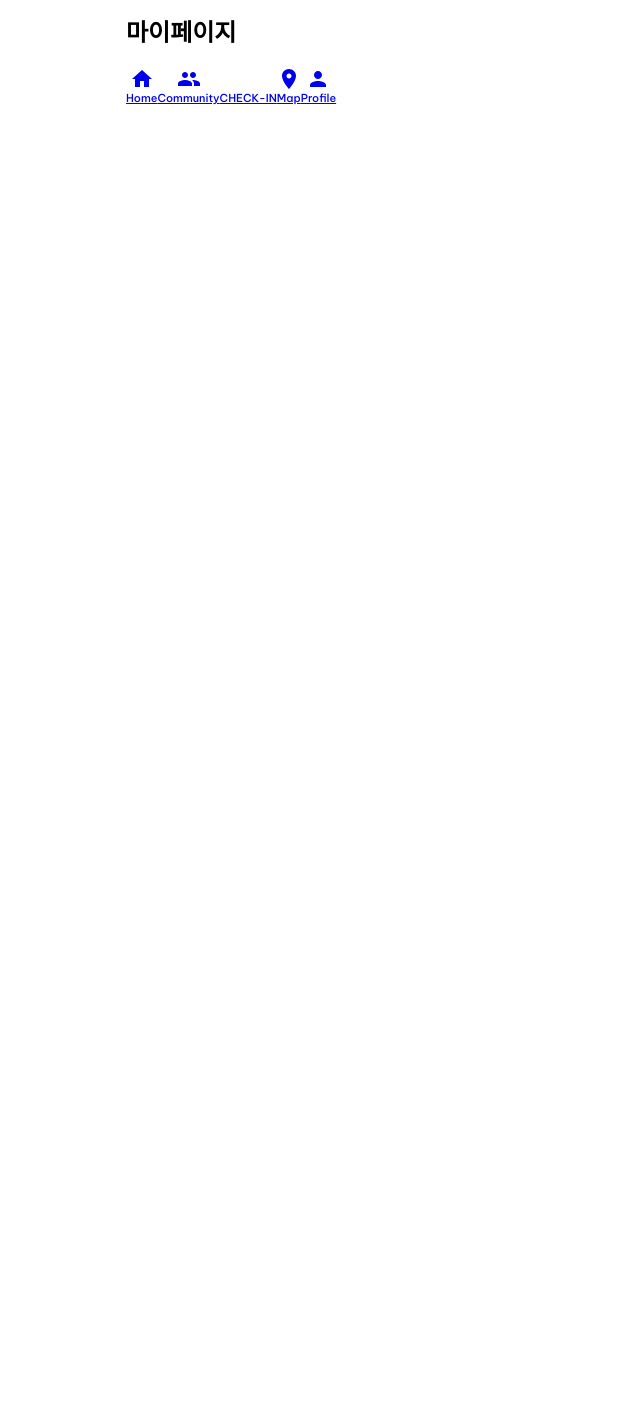
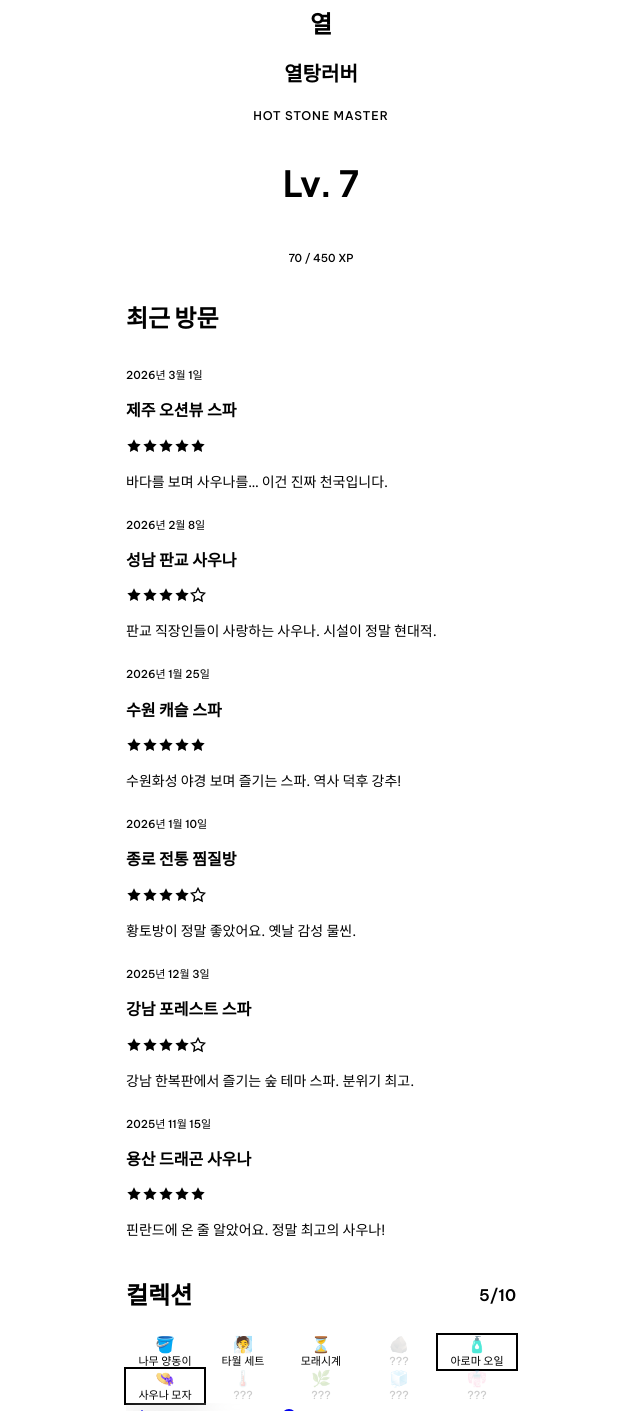
Before and after one commit to tomost-dada/sauna-go, a Next.js app: page /profile in a window 1280 px wide. Shown: the whole page, without its empty margins (319-959 px from the left). Before the commit the page ends 824 px from the top, so only its background shows below. Built offline with nearby package versions, Linux system fonts and the light colour scheme.

Commit message:
feat: implement profile page with sauna log timeline and collection grid

```diff
--- a/app/profile/page.tsx
+++ b/app/profile/page.tsx
@@ -1,7 +1,108 @@
+"use client";
+
+import { useEffect, useState } from "react";
+import { currentUser, checkIns, saunas, collections, COLLECTION_ITEMS_META } from "@/lib/mock-data";
+import { getLevelFromXP, getXPProgress } from "@/lib/utils";
+import ProgressBar from "@/components/ui/ProgressBar";
+import Badge from "@/components/ui/Badge";
+import { Skeleton, SkeletonText } from "@/components/ui/Skeleton";
+import EmptyState from "@/components/ui/EmptyState";
+import SaunaLog from "@/components/profile/SaunaLog";
+import CollectionGrid from "@/components/profile/CollectionGrid";
+
 export default function ProfilePage() {
+  const [loading, setLoading] = useState(true);
+
+  useEffect(() => {
+    const timer = setTimeout(() => setLoading(false), 500);
+    return () => clearTimeout(timer);
+  }, []);
+
+  const levelInfo = getLevelFromXP(currentUser.xp);
+  const xpProgress = getXPProgress(currentUser.xp);
+
+  const userCheckIns = checkIns
+    .filter((c) => c.userId === currentUser.id)
+    .sort((a, b) => new Date(b.visitedAt).getTime() - new Date(a.visitedAt).getTime());
+
+  const unlockedCount = collections.filter(
+    (c) => c.userId === currentUser.id && c.unlockedAt !== null
+  ).length;
+  const totalCount = COLLECTION_ITEMS_META.length;
+
+  const userCollections = collections.filter((c) => c.userId === currentUser.id);
+
+  if (loading) {
+    return (
+      <div className="pb-24">
+        {/* Skeleton profile header */}
+        <div className="p-6 flex flex-col items-center">
+          <Skeleton className="w-16 h-16 rounded-full" />
+          <SkeletonText className="w-32 mt-3" />
+          <SkeletonText className="w-24 mt-2" />
+          <SkeletonText className="w-full mt-2" />
+          <SkeletonText className="w-20 mt-1" />
+        </div>
+
+        {/* Skeleton timeline rows */}
+        <div className="px-6 mt-8">
+          <SkeletonText className="w-24 mb-4" />
+          <div className="flex flex-col gap-4">
+            {[1, 2, 3].map((i) => (
+              <div key={i} className="flex gap-4">
+                <div className="flex flex-col items-center">
+                  <Skeleton className="w-3 h-3 rounded-full flex-shrink-0 mt-1.5" />
+                  {i < 3 && <div className="w-0.5 flex-1 bg-surface-container-high min-h-[60px]" />}
+                </div>
+                <Skeleton className="flex-1 h-24" />
+              </div>
+            ))}
+          </div>
+        </div>
+      </div>
+    );
+  }
+
   return (
-    <div className="p-6 pb-24">
-      <h1 className="text-display-sm text-on-surface">마이페이지</h1>
+    <div className="pb-24">
+      {/* Profile Header */}
+      <div className="p-6 flex flex-col items-center">
+        <div className="w-16 h-16 rounded-full bg-primary-container flex items-center justify-center text-white text-display-sm font-display">
+          {currentUser.nickname.charAt(0)}
+        </div>
+        <p className="text-headline-md text-on-surface mt-3">{currentUser.nickname}</p>
+        <div className="mt-1">
+          <Badge variant="level">{currentUser.title}</Badge>
+        </div>
+        <p className="text-display-lg text-primary mt-2">Lv. {levelInfo.level}</p>
+        <div className="w-full mt-2">
+          <ProgressBar variant="primary" percent={xpProgress.percent} />
+        </div>
+        <p className="text-label-sm text-on-surface-variant mt-1 text-center">
+          {xpProgress.current} / {xpProgress.total} XP
+        </p>
+      </div>
+
+      {/* Recent Sauna Log */}
+      <div className="px-6 mt-8">
+        <p className="text-display-sm text-on-surface mb-4">최근 방문</p>
+        {userCheckIns.length === 0 ? (
+          <EmptyState icon="🧖" message="아직 방문한 사우나가 없어요!" />
+        ) : (
+          <SaunaLog checkIns={userCheckIns} saunas={saunas} />
+        )}
+      </div>
+
+      {/* Collection */}
+      <div className="px-6 mt-8">
+        <div className="flex items-center justify-between mb-4">
+          <p className="text-display-sm text-on-surface">컬렉션</p>
+          <p className="text-title-md text-on-surface-variant">
+            {unlockedCount}/{totalCount}
+          </p>
+        </div>
+        <CollectionGrid collections={userCollections} meta={COLLECTION_ITEMS_META} />
+      </div>
     </div>
   );
 }
--- /dev/null
+++ b/components/profile/CollectionGrid.tsx
@@ -0,0 +1,44 @@
+"use client";
+
+import { Collection, CollectionItemMeta } from "@/lib/types";
+
+interface CollectionGridProps {
+  collections: Collection[];
+  meta: CollectionItemMeta[];
+}
+
+export default function CollectionGrid({ collections, meta }: CollectionGridProps) {
+  return (
+    <div className="grid grid-cols-5 gap-3">
+      {meta.map((item) => {
+        const collectionEntry = collections.find(
+          (c) => c.itemType === item.itemType && c.unlockedAt !== null
+        );
+        const isUnlocked = !!collectionEntry;
+
+        if (isUnlocked) {
+          const ringClass =
+            item.rarity === "legendary"
+              ? "ring-2 ring-primary-container/50 rounded-2xl p-2"
+              : item.rarity === "rare"
+              ? "ring-2 ring-tertiary/30 rounded-2xl p-2"
+              : "p-2";
+
+          return (
+            <div key={item.itemType} className={`flex flex-col items-center gap-1 ${ringClass}`}>
+              <span className="text-3xl">{item.emoji}</span>
+              <span className="text-label-sm text-on-surface text-center">{item.displayName}</span>
+            </div>
+          );
+        }
+
+        return (
+          <div key={item.itemType} className="flex flex-col items-center gap-1 opacity-20">
+            <span className="text-3xl">{item.emoji}</span>
+            <span className="text-label-sm text-on-surface-variant text-center">???</span>
+          </div>
+        );
+      })}
+    </div>
+  );
+}
--- /dev/null
+++ b/components/profile/SaunaLog.tsx
@@ -0,0 +1,51 @@
+"use client";
+
+import { CheckIn, Sauna } from "@/lib/types";
+import StarRating from "@/components/ui/StarRating";
+
+interface SaunaLogProps {
+  checkIns: CheckIn[];
+  saunas: Sauna[];
+}
+
+export default function SaunaLog({ checkIns, saunas }: SaunaLogProps) {
+  return (
+    <div className="flex flex-col gap-4">
+      {checkIns.map((checkIn, index) => {
+        const sauna = saunas.find((s) => s.id === checkIn.saunaId);
+        const isLast = index === checkIns.length - 1;
+
+        const date = new Date(checkIn.visitedAt);
+        const formattedDate = date.toLocaleDateString("ko-KR", {
+          year: "numeric",
+          month: "long",
+          day: "numeric",
+        });
+
+        return (
+          <div key={checkIn.id} className="flex gap-4">
+            {/* Timeline indicator */}
+            <div className="flex flex-col items-center">
+              <div className="w-3 h-3 rounded-full bg-primary-container flex-shrink-0 mt-1.5" />
+              {!isLast && <div className="w-0.5 flex-1 bg-surface-container-high" />}
+            </div>
+
+            {/* Card */}
+            <div className="flex-1 bg-surface-container-lowest rounded-2xl p-4">
+              <p className="text-label-sm text-on-surface-variant">{formattedDate}</p>
+              <p className="text-title-md text-on-surface mt-1">
+                {sauna?.name ?? "알 수 없는 사우나"}
+              </p>
+              <StarRating readonly size="sm" value={checkIn.ratingOverall} />
+              {checkIn.oneLineReview && (
+                <p className="text-body-md text-on-surface-variant mt-1 truncate">
+                  {checkIn.oneLineReview}
+                </p>
+              )}
+            </div>
+          </div>
+        );
+      })}
+    </div>
+  );
+}
```
